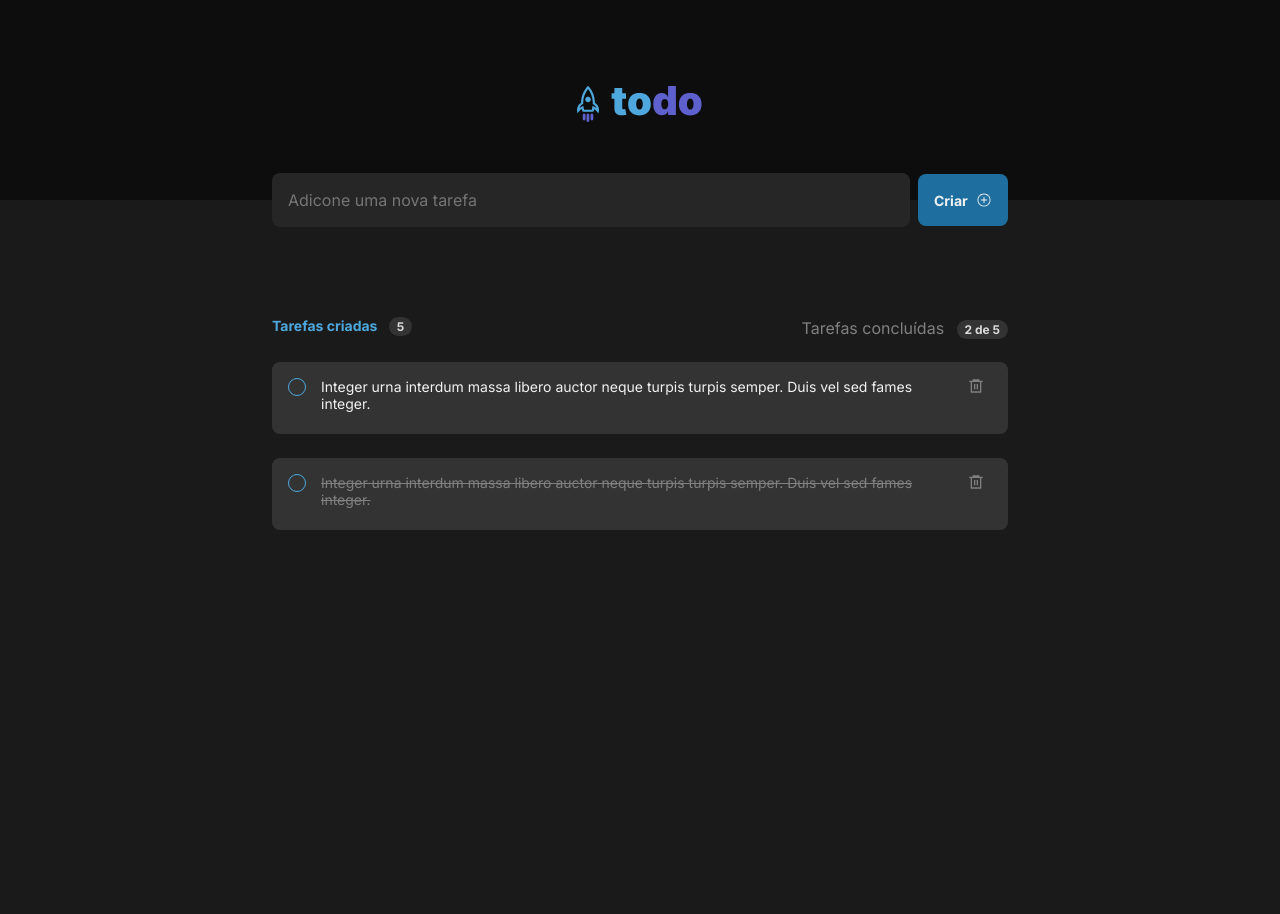
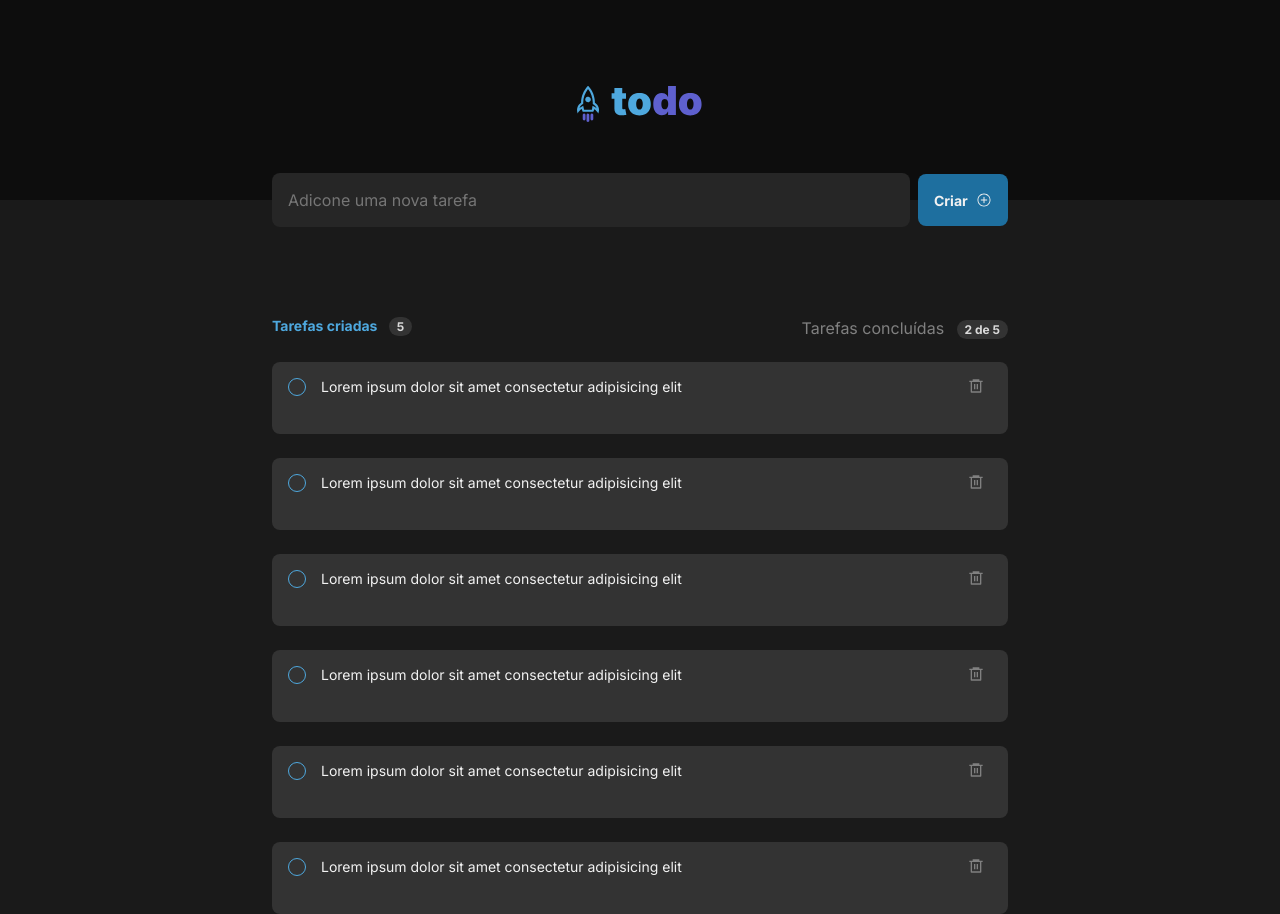
Before and after one commit to jrsoares/todoList, a React (Vite) app: page / in a window 1280 px wide. Before the commit the page ends 800 px from the top, so only its background shows below. Built offline with nearby package versions, Linux system fonts and the light colour scheme.

Commit message:
List Tasks

```diff
--- a/package.json
+++ b/package.json
@@ -9,9 +9,11 @@
     "preview": "vite preview"
   },
   "dependencies": {
+    "@types/uuid": "^8.3.4",
     "react": "^18.2.0",
     "react-dom": "^18.2.0",
-    "react-icons": "^4.6.0"
+    "react-icons": "^4.6.0",
+    "uuid": "^9.0.0"
   },
   "devDependencies": {
     "@types/react": "^18.0.17",
--- a/src/components/Tasks.tsx
+++ b/src/components/Tasks.tsx
@@ -1,5 +1,35 @@
 import styles from './Tasks.module.css';
 import { RiDeleteBin6Line } from 'react-icons/ri';
+import { v4 as uuidv4 } from 'uuid';
+
+const tasks = [
+  {
+    id: uuidv4(),
+    description: 'Lorem ipsum dolor sit amet consectetur adipisicing elit',
+  },
+  {
+    id: uuidv4(),
+    description: 'Lorem ipsum dolor sit amet consectetur adipisicing elit',
+  },
+  {
+    id: uuidv4(),
+    description: 'Lorem ipsum dolor sit amet consectetur adipisicing elit',
+  },
+  {
+    id: uuidv4(),
+    description: 'Lorem ipsum dolor sit amet consectetur adipisicing elit',
+  },
+  {
+    id: uuidv4(),
+    description: 'Lorem ipsum dolor sit amet consectetur adipisicing elit',
+  },
+  {
+    id: uuidv4(),
+    description: 'Lorem ipsum dolor sit amet consectetur adipisicing elit',
+  },
+];
+
+const deleteTask = () => {};
 
 export function Tasks() {
   return (
@@ -12,30 +42,25 @@ export function Tasks() {
           Tarefas concluídas <small>2 de 5</small>
         </p>
       </div>
-      <div className={styles.listTasks}>
+
+      {tasks.map((task) => {
+        return (
+          <div className={styles.listTasks} key={task.id}>
             <div className={styles.tasks}>
-          <input className={styles.taskCheck} type="checkbox" name="" id="" />
-          <p className={styles.taskDescription}>
-            Integer urna interdum massa libero auctor neque turpis turpis
-            semper. Duis vel sed fames integer.
-          </p>
+              <input
+                className={styles.taskCheck}
+                type="checkbox"
+                name=""
+                id=""
+              />
+              <p className={styles.taskDescription}>{task.description}</p>
               <a className={styles.taskDelete} href="#">
                 <RiDeleteBin6Line />
               </a>
             </div>
           </div>
-      <div className={styles.listTasks}>
-        <div className={styles.tasks}>
-          <input className={styles.taskCheck} type="checkbox" name="" id="" />
-          <p className={styles.taskDescriptionDone}>
-            Integer urna interdum massa libero auctor neque turpis turpis
-            semper. Duis vel sed fames integer.
-          </p>
-          <a className={styles.taskDelete} href="#">
-            <RiDeleteBin6Line />
-          </a>
-        </div>
-      </div>
+        );
+      })}
     </div>
   );
 }
```
Also changed, not shown: 1 other file (tests, documents, lock files or other folders). Lines whose indentation alone changed are shown as unchanged.
